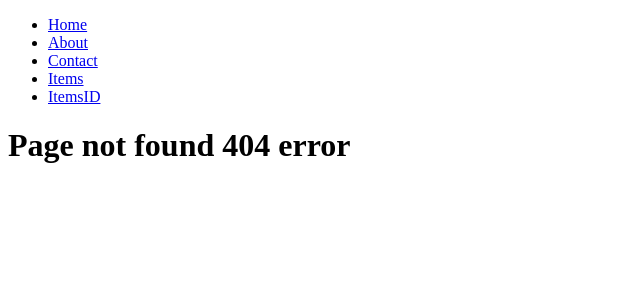
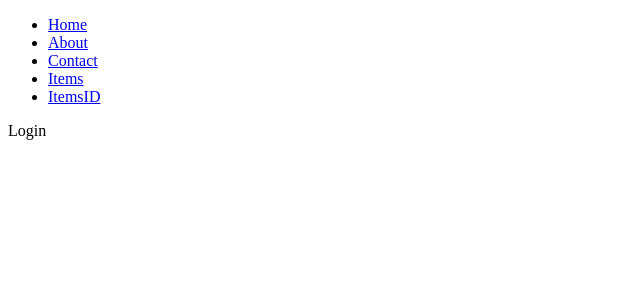
Before and after one commit to ashishworkspace/react-routing, a React (Create React App) app: page /login in a window 1280 px wide. Before the commit this address had no page. Shown: the top 300 px of the page, without its empty margins (0-640 px from the left). Built offline with nearby package versions, Linux system fonts and the light colour scheme.

Commit message:
If user login than show dashboard

```diff
--- a/src/App.js
+++ b/src/App.jsx
@@ -1,13 +1,16 @@
 import React from "react";
-import { BrowserRouter, Routes, Route } from "react-router-dom";
+import { BrowserRouter, Routes, Route, Navigate } from "react-router-dom";
 import Navbar from "./components/Navbar";
 import About from "./components/pages/About";
 import Contact from "./components/pages/Contact";
+import DashBoard from "./components/pages/DashBoard";
 import Home from "./components/pages/Home";
 import Items from "./components/pages/Items";
 import ItemsID from "./components/pages/ItemsID";
+import Login from "./components/pages/Login";
 
 const App = () => {
+  let isLogged = false;
   return (
     <>
       <BrowserRouter>
@@ -18,6 +21,8 @@
           <Route path="/contact" element={<Contact />} />
           <Route path="/items/:category" element={<Items />} />
           <Route path="/items/:category/:id" element={<ItemsID />} />
+          <Route path="/dashboard" element={isLogged ? <DashBoard />: <Navigate to="/login" replace/>} />
+          <Route path="/login" element={<Login />} />
           {/* Page not found */}
           <Route path="*" element={<h1>Page not found 404 error</h1>} />
         </Routes>
--- /dev/null
+++ b/src/components/pages/DashBoard.jsx
@@ -0,0 +1,9 @@
+import React from 'react'
+
+const DashBoard = () => {
+  return (
+    <div>DashBoard</div>
+  )
+}
+
+export default DashBoard
--- a/src/components/pages/Items.jsx
+++ b/src/components/pages/Items.jsx
@@ -8,6 +8,7 @@
   return (
     <>
       <div>Items = {category}</div>
+      <h1>Price:</h1>
       <div>QueryString = {searchParams.get('price')}</div>
     </>
   );
--- /dev/null
+++ b/src/components/pages/Login.jsx
@@ -0,0 +1,9 @@
+import React from 'react'
+
+const Login = () => {
+  return (
+    <div>Login</div>
+  )
+}
+
+export default Login
```
